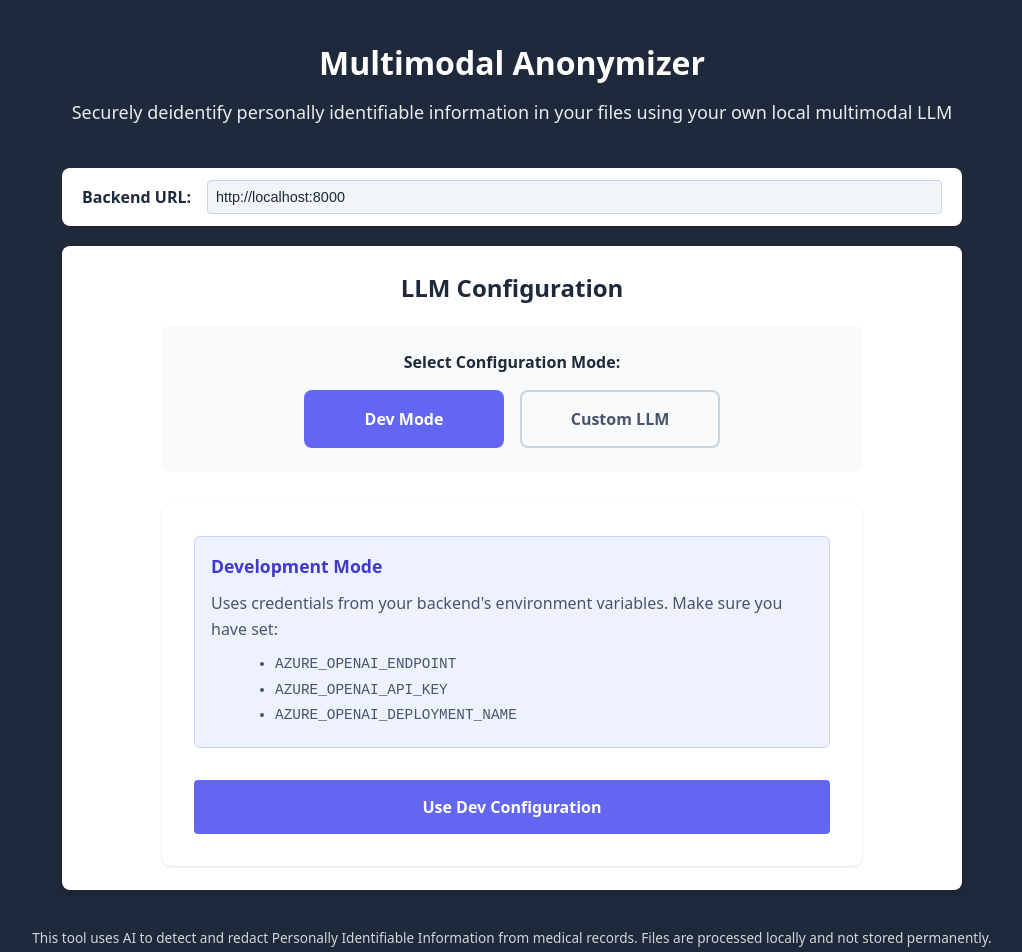
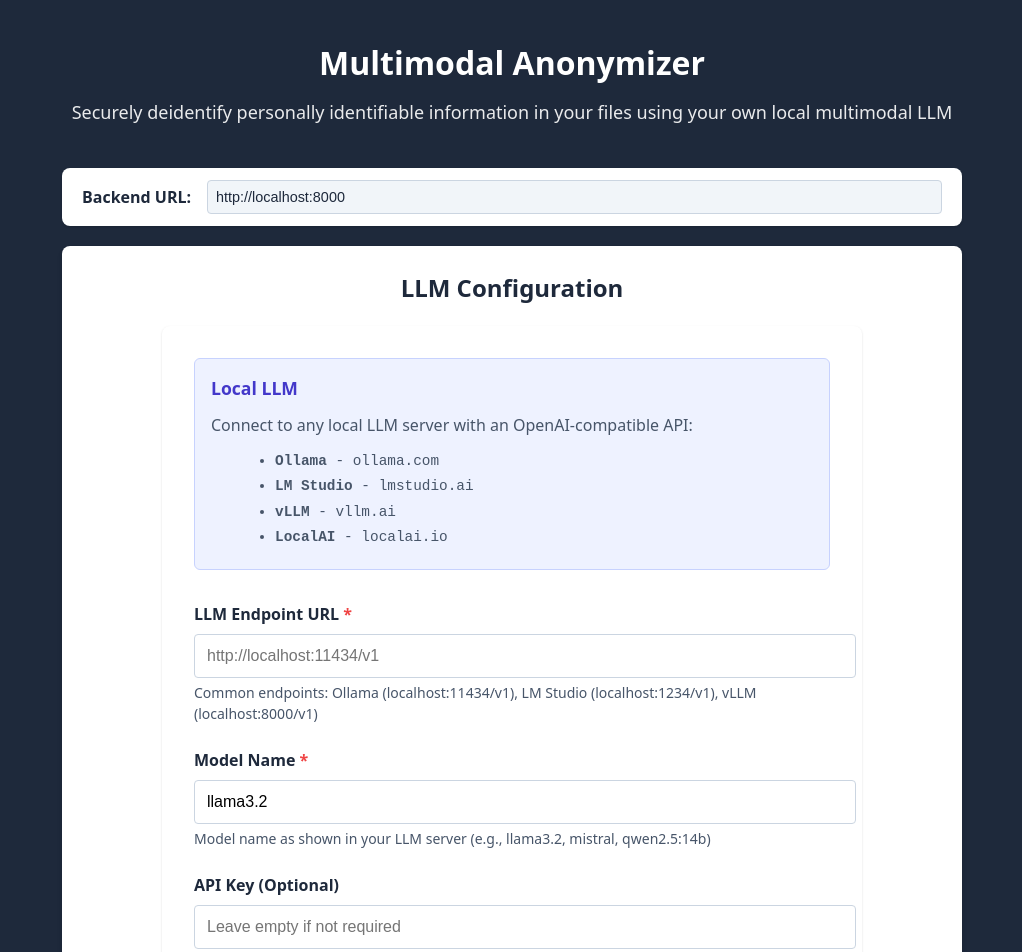
Before and after one commit to charite-iaim/multimodal-anonymizer, a React app in the folder frontend/: page / in a window 1280 px wide. Shown: the top 952 px of the page, without its empty margins (128-1150 px from the left). Built offline with nearby package versions, Linux system fonts and the light colour scheme; the HTML template or start-up script is replaced by a standard one.

Commit message:
removed dev mode from app

```diff
--- a/frontend/src/components/ConfigForm.css
+++ b/frontend/src/components/ConfigForm.css
@@ -3,55 +3,6 @@
   margin: 0 auto;
 }
 
-.mode-selector {
-  margin-bottom: 2rem;
-}
-
-.mode-selector > label {
-  display: block;
-  font-weight: 600;
-  margin-bottom: 1rem;
-  color: var(--color-text-primary);
-  text-align: center;
-}
-
-.mode-buttons {
-  display: flex;
-  gap: 1rem;
-  justify-content: center;
-}
-
-.mode-button {
-  flex: 1;
-  max-width: 200px;
-  padding: 1rem 2rem;
-  background: var(--color-surface-alt);
-  border: 2px solid var(--color-input-border);
-  border-radius: 8px;
-  font-size: 1rem;
-  font-weight: 600;
-  cursor: pointer;
-  transition: all 0.3s;
-  color: var(--color-text-secondary);
-}
-
-.mode-button:hover:not(:disabled) {
-  background: var(--color-surface-hover);
-  border-color: var(--color-primary);
-}
-
-.mode-button.active {
-  background: var(--color-primary);
-  border-color: var(--color-primary);
-  color: var(--color-text-on-primary);
-}
-
-.mode-button:disabled {
-  cursor: not-allowed;
-  opacity: 0.6;
-}
-
-.dev-mode-section,
 .custom-mode-section {
   background: var(--color-surface);
   padding: 2rem;
--- a/frontend/src/components/ConfigForm.jsx
+++ b/frontend/src/components/ConfigForm.jsx
@@ -2,7 +2,6 @@ import { useState } from 'react'
 import './ConfigForm.css'
 
 function ConfigForm({ backendUrl, onConfigured }) {
-  const [mode, setMode] = useState('dev') // 'dev' or 'custom'
   const [customUrl, setCustomUrl] = useState(() => {
     return localStorage.getItem('customLlmUrl') || ''
   })
@@ -14,54 +13,48 @@ function ConfigForm({ backendUrl, onConfigured }) {
   const [error, setError] = useState(null)
   const [success, setSuccess] = useState(false)
 
-  const handleDevMode = async () => {
-    setLoading(true)
-    setError(null)
-    setSuccess(false)
-
-    try {
-      const response = await fetch(`${backendUrl}/api/config/dev`, {
-        method: 'POST',
-      })
-
-      if (!response.ok) {
-        const errorData = await response.json()
-        throw new Error(errorData.detail || 'Failed to load dev configuration')
-      }
-
-      setSuccess(true)
-      setTimeout(() => {
-        onConfigured()
-      }, 1000)
-    } catch (err) {
-      setError(err.message)
-    } finally {
-      setLoading(false)
-    }
-  }
-
-  const handleCustomMode = async (e) => {
+  const handleSubmit = async (e) => {
     e.preventDefault()
     setLoading(true)
     setError(null)
     setSuccess(false)
 
+    // Auto-prepend http:// if the user omitted the protocol
+    let url = customUrl.trim()
+    if (url && !url.startsWith('http://') && !url.startsWith('https://')) {
+      url = `http://${url}`
+      setCustomUrl(url)
+    }
+
     try {
-      const response = await fetch(`${backendUrl}/api/config/custom`, {
+      let response
+      try {
+        response = await fetch(`${backendUrl}/api/config/custom`, {
           method: 'POST',
           headers: {
             'Content-Type': 'application/json',
           },
           body: JSON.stringify({
-          llm_url: customUrl,
+            llm_url: url,
             model_name: customModel,
             api_key: customApiKey || null
           })
         })
+      } catch (fetchErr) {
+        throw new Error(
+          `Cannot reach the backend at ${backendUrl}. Make sure the backend server is running.`
+        )
+      }
 
       if (!response.ok) {
+        let detail = 'Failed to connect to LLM'
+        try {
           const errorData = await response.json()
-        throw new Error(errorData.detail || 'Failed to configure custom LLM')
+          detail = errorData.detail || detail
+        } catch {
+          // response body wasn't JSON
+        }
+        throw new Error(detail)
       }
 
       // Save URL and model to localStorage (not the API key)
@@ -81,54 +74,7 @@ function ConfigForm({ backendUrl, onConfigured }) {
 
   return (
     <div className="config-form">
-      <div className="mode-selector">
-        <label>Select Configuration Mode:</label>
-        <div className="mode-buttons">
-          <button
-            type="button"
-            className={`mode-button ${mode === 'dev' ? 'active' : ''}`}
-            onClick={() => setMode('dev')}
-            disabled={loading}
-          >
-            Dev Mode
-          </button>
-          <button
-            type="button"
-            className={`mode-button ${mode === 'custom' ? 'active' : ''}`}
-            onClick={() => setMode('custom')}
-            disabled={loading}
-          >
-            Custom LLM
-          </button>
-        </div>
-      </div>
-
-      {mode === 'dev' ? (
-        <div className="dev-mode-section">
-          <div className="info-box">
-            <h3>Development Mode</h3>
-            <p>
-              Uses credentials from your backend's environment variables.
-              Make sure you have set:
-            </p>
-            <ul>
-              <li>AZURE_OPENAI_ENDPOINT</li>
-              <li>AZURE_OPENAI_API_KEY</li>
-              <li>AZURE_OPENAI_DEPLOYMENT_NAME</li>
-            </ul>
-          </div>
-
-          <button
-            type="button"
-            className="submit-button"
-            onClick={handleDevMode}
-            disabled={loading}
-          >
-            {loading ? 'Loading...' : 'Use Dev Configuration'}
-          </button>
-        </div>
-      ) : (
-        <form onSubmit={handleCustomMode} className="custom-mode-section">
+      <form onSubmit={handleSubmit} className="custom-mode-section">
         <div className="info-box">
           <h3>Local LLM</h3>
           <p>
@@ -148,7 +94,7 @@ function ConfigForm({ backendUrl, onConfigured }) {
             <span className="required">*</span>
           </label>
           <input
-              type="url"
+            type="text"
             id="custom_url"
             value={customUrl}
             onChange={(e) => setCustomUrl(e.target.value)}
@@ -197,10 +143,9 @@ function ConfigForm({ backendUrl, onConfigured }) {
           className="submit-button"
           disabled={loading}
         >
-            {loading ? 'Connecting...' : 'Connect to LLM'}
+          {loading ? 'Testing connection...' : 'Connect to LLM'}
         </button>
       </form>
-      )}
 
       {error && (
         <div className="error-message">
@@ -210,7 +155,7 @@ function ConfigForm({ backendUrl, onConfigured }) {
 
       {success && (
         <div className="success-message">
-          Configuration saved successfully!
+          Connected successfully!
         </div>
       )}
     </div>
```
Also changed, not shown: 1 other file (tests, documents, lock files or other folders). Lines whose indentation alone changed are shown as unchanged.
